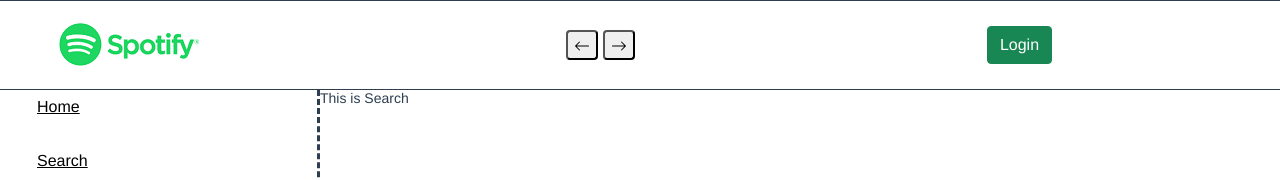
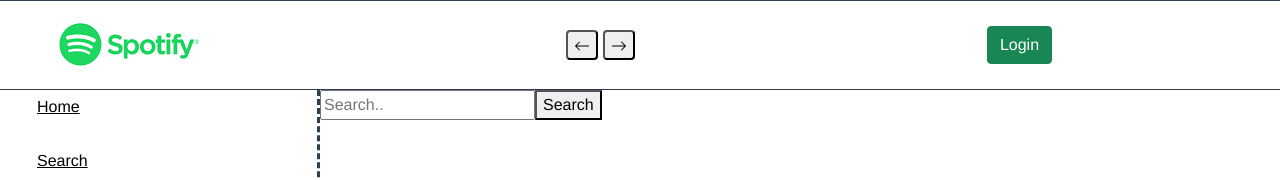
Before and after one commit to guresonur/spotifyimsi, a Vue app: page /search in a window 1280 px wide. Shown: the top 180 px of the page. Built offline with nearby package versions, Linux system fonts and the light colour scheme.

Commit message:
search done

```diff
--- a/src/views/Search.vue
+++ b/src/views/Search.vue
@@ -1,20 +1,80 @@
 <template>
-  <div>
-      <CustomText tag='h1'>This is Search</CustomText>
+  <div class="search-area">
+
+    <div class="search-nav">
+     <input v-model="query" type="text" placeholder="Search.." name="search">
+     <button type="submit" @click="doSearch">Search</button>
+</div>
+<div class="search-results">
+    <TrackCard v-for="track in searchResults" v-bind:key="track"
+            v-bind:artistName="track['artistName']"
+            v-bind:trackName="track['trackName']"
+            v-bind:albumPhoto="track['albumPhoto']"
+            v-bind:artistLink="track['artistLink']"
+            > </TrackCard>
+
+</div>
   </div>
 </template>
 
 <script>
-import CustomText from '@/components/CustomText.vue'
+import TrackCard from '@/components/TrackCard.vue'
 
 export default {
 
     components: {
-        CustomText
+        TrackCard,
+    },
+    data() {
+        return  {
+            query: null,
+            searchResults: [],
+            tempArtistName : null,
+          tempTrackName : null,
+          tempAlbumPhoto : null ,
+          tempArtistLink : null,
+        }
+    },
+    methods: {
+
+        doSearch() {
+        //    this.resetSearchResults()
+            fetch('https://api.spotify.com/v1/search?q='+this.query+'&type=track&limit=50', {
+                headers: {
+                    'Authorization': `Bearer ` + this.$store.state.payload
+                }
+            }).then(response => {
+
+                return response.json()
+            }).then(data => {
+                console.log(data)
+                for (let index = 0; index < data.tracks.items.length; index++) {
+
+
+                this.tempArtistName = data.tracks.items[index].artists[0].name;
+                this.tempTrackName = data.tracks.items[index].name;
+                this.tempAlbumPhoto = data.tracks.items[index].album.images[1].url;
+                this.tempArtistLink =  data.tracks.items[index].artists[0].external_urls.spotify;
+
+            this.searchResults.push({
+              artistName : this.tempArtistName,
+              trackName : this.tempTrackName,
+              albumPhoto : this.tempAlbumPhoto,
+              artistLink : this.tempArtistLink
+            });
+        }
+            })
+        },
+        resetSearchResults() {
+            this.searchResults = null;
+        }
     }
 }
 </script>
 
-<style>
+<style scoped>
+
+
+
 
 </style>
```
